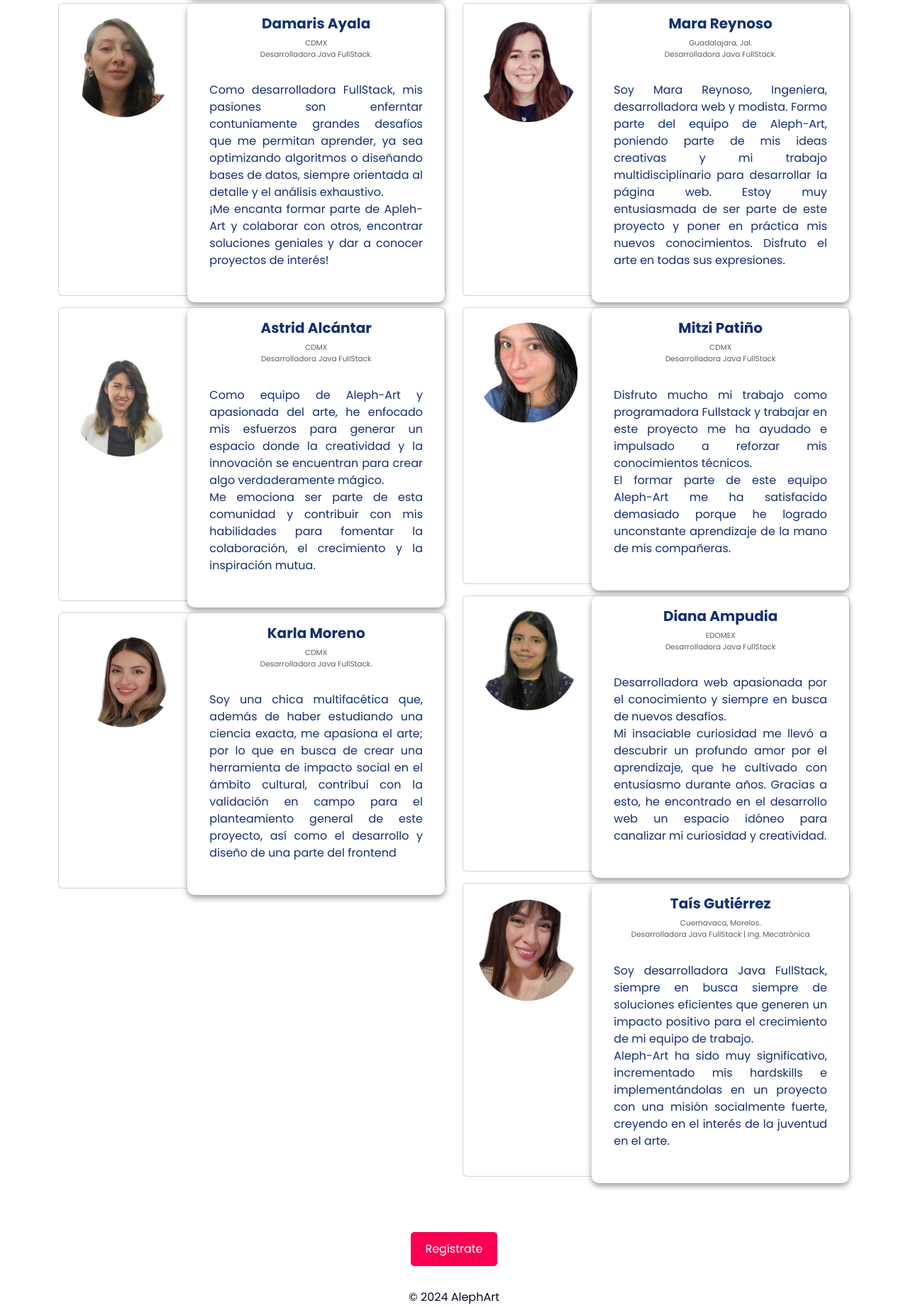
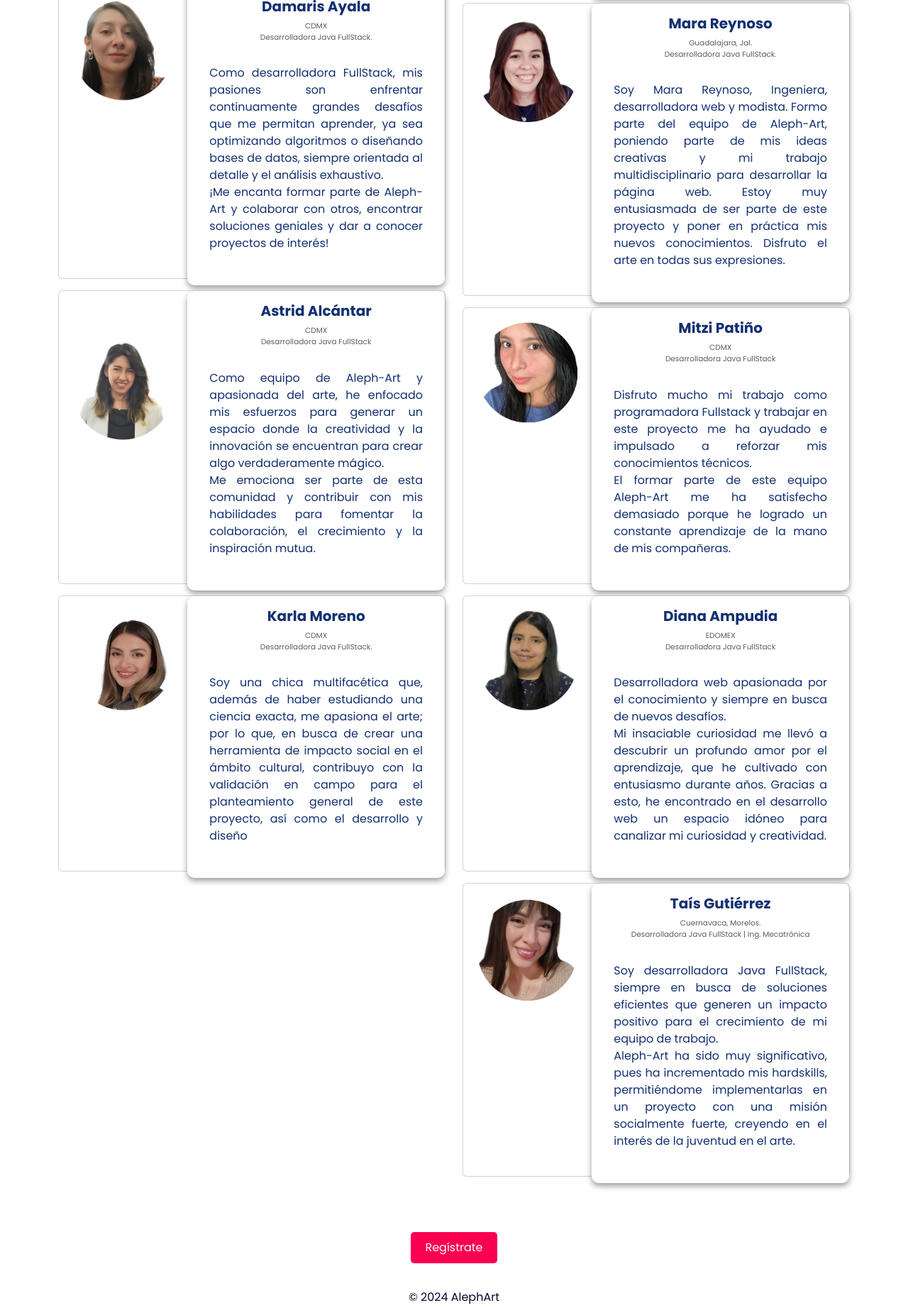
Before and after one commit to taisVioleta/AlephArtVioleta, a website: page public/Acerca/Acerca-de-nosotrols.html in a window 1280 px wide. Shown: the part 1600-3443 px from the top of the page at 71% size. Drawn offline with nearby package versions, Linux system fonts and the light colour scheme.

Commit message:
Actualización de información

```diff
--- a/public/Acerca/Acerca-de-nosotrols.html
+++ b/public/Acerca/Acerca-de-nosotrols.html
@@ -218,7 +218,7 @@
                               <h5 class="card-title">Valeria López</h5>
                               <p class="card-text"><small class="text-body-secondary">CDMX<br>
                               Desarrolladora  Java FullStack. </small></p>
-                              <p class="card-description">Me llamo Valeria, soy desarrolladora Jr. Java Full Stack. Dentro de mis actividades favoritas se encuentran: ir a museos, leer y explorar lugares nuevos. <br>
+                              <p class="card-description">Soy desarrolladora Jr. Java Full Stack. Dentro de mis actividades favoritas se encuentran: ir a museos, leer y explorar lugares nuevos. <br>
                                 Disfruto de las diferentes formas de expresión artística, pues considero que siempre hay algo más profundo que invita a la reflexión y a la interpretación. </p>
                           </div>
                       </div>
@@ -235,8 +235,8 @@
                               <h5 class="card-title">Damaris Ayala </h5>
                               <p class="card-text"><small class="text-body-secondary">CDMX  <br>
                                 Desarrolladora  Java FullStack. </small></p>
-                              <p class="card-description"> Como desarrolladora FullStack, mis pasiones son enferntar contuniamente grandes desafíos que me permitan aprender, ya sea optimizando algoritmos o diseñando bases de datos, siempre orientada al detalle y el análisis exhaustivo. <br>
-                                ¡Me encanta formar parte de Apleh-Art y colaborar con otros, encontrar soluciones geniales y dar a conocer proyectos  de interés! </p>
+                              <p class="card-description"> Como desarrolladora FullStack, mis pasiones son enfrentar continuamente grandes desafíos que me permitan aprender, ya sea optimizando algoritmos o diseñando bases de datos, siempre orientada al detalle y el análisis exhaustivo. <br>
+                                ¡Me encanta formar parte de Aleph-Art y colaborar con otros, encontrar soluciones geniales y dar a conocer proyectos  de interés! </p>
                           </div>
                       </div>
                   </div>
@@ -273,7 +273,7 @@
                           <h5 class="card-title">Karla Moreno </h5>
                           <p class="card-text"><small class="text-body-secondary">CDMX <br>
                             Desarrolladora  Java FullStack.</small></p>
-                          <p class="card-description">Soy una chica multifacética que, además de haber estudiando una ciencia exacta, me apasiona el arte; por lo que en busca de crear una herramienta de impacto social en el ámbito cultural, contribuí con la validación en campo para el planteamiento general de este proyecto, así como el desarrollo y diseño de una parte del frontend </p>
+                          <p class="card-description">Soy una chica multifacética que, además de haber estudiando una ciencia exacta, me apasiona el arte; por lo que, en busca de crear una herramienta de impacto social en el ámbito cultural, contribuyo con la validación en campo para el planteamiento general de este proyecto, así como el desarrollo y diseño </p>
                       </div>
                   </div>
               </div>
@@ -295,7 +295,7 @@
                               <p class="card-text"><small class="text-body-secondary">CDMX <br>
                                 Desarrolladora  Java FullStack.</small></p>
                               <p class="card-description"> Soy una profesional responsable con una pasión por la programación y la innovación.
-                              <br> Formar parte de Aleph-Art me permite fusionar mis habilidades técnicas con mi amor por el arte, lo cual es muy significativo para mí, considerando este pryecto bajo contribuciones valiosas a la comunidad. </p>
+                              <br> Formar parte de Aleph-Art me permite fusionar mis habilidades técnicas con mi amor por el arte, lo cual es muy significativo para mí, considerando este proyecto bajo contribuciones valiosas a la comunidad. </p>
                           </div>
                       </div>
                   </div>
@@ -328,7 +328,7 @@
                             <h5 class="card-title">Mitzi Patiño</h5>
                             <p class="card-text"><small class="text-body-secondary">CDMX <br> Desarrolladora Java FullStack </small></p>
                             <p class="card-description">Disfruto mucho mi trabajo como programadora Fullstack y trabajar en este proyecto me ha ayudado e impulsado a reforzar mis conocimientos técnicos.
-                            <br> El formar parte de este equipo Aleph-Art me ha satisfacido demasiado porque he logrado unconstante aprendizaje de la mano de mis compañeras.</p>
+                            <br> El formar parte de este equipo Aleph-Art me ha satisfecho demasiado porque he logrado un constante aprendizaje de la mano de mis compañeras.</p>
                         </div>
                     </div>
                 </div>
@@ -365,8 +365,8 @@
                             Desarrolladora Java  FullStack | Ing. Mecatrónica
                             </small></p>
                         <p class="card-description">
-                            Soy desarrolladora Java FullStack, siempre en busca siempre de soluciones eficientes que generen un impacto positivo para el crecimiento de mi equipo de trabajo. <br>
-                            Aleph-Art ha sido muy significativo, incrementado mis hardskills e implementándolas en un proyecto con una misión socialmente fuerte, creyendo en el interés de la juventud en el arte.</p>
+                            Soy desarrolladora Java FullStack, siempre en busca de soluciones eficientes que generen un impacto positivo para el crecimiento de mi equipo de trabajo. <br>
+                            Aleph-Art ha sido muy significativo, pues ha incrementado mis hardskills, permitiéndome implementarlas en un proyecto con una misión socialmente fuerte, creyendo en el interés de la juventud en el arte.</p>
                     </div>
                 </div>
             </div>
@@ -376,8 +376,11 @@
       </div>
 </div>
   <br><br><br>
+
     <div class="d-flex justify-content-center">
-     <button class="register">Regístrate</button>
+      <a href="../html/registro.html">
+        <button class="register" >Regístrate</button>
+      </a>
      <br>
      <br>
     </div>
```
